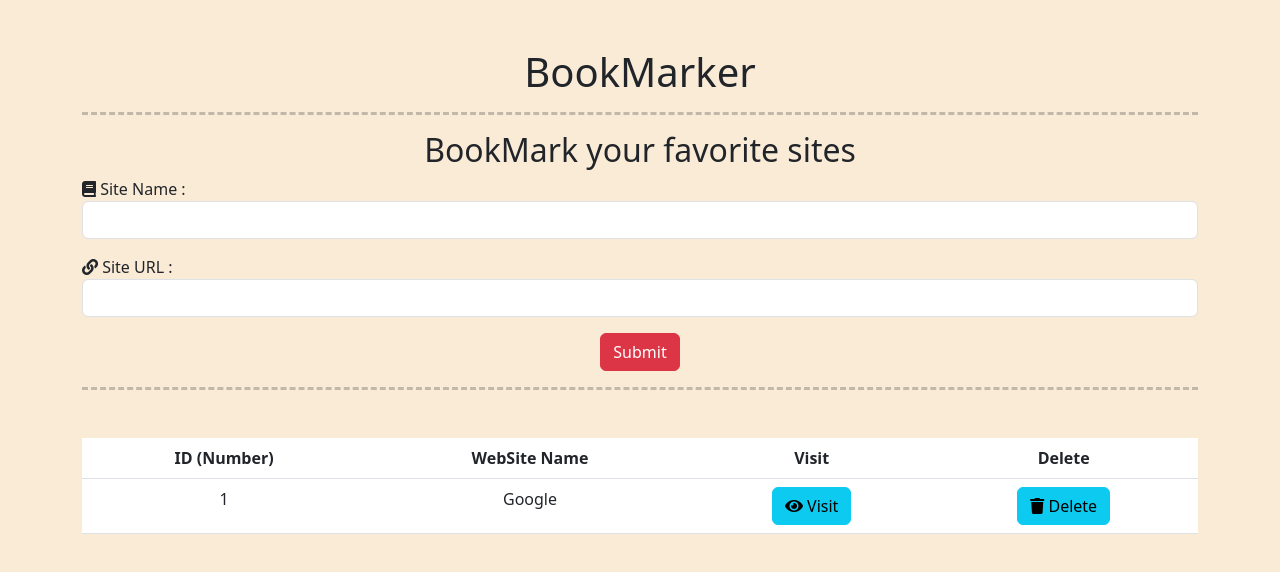
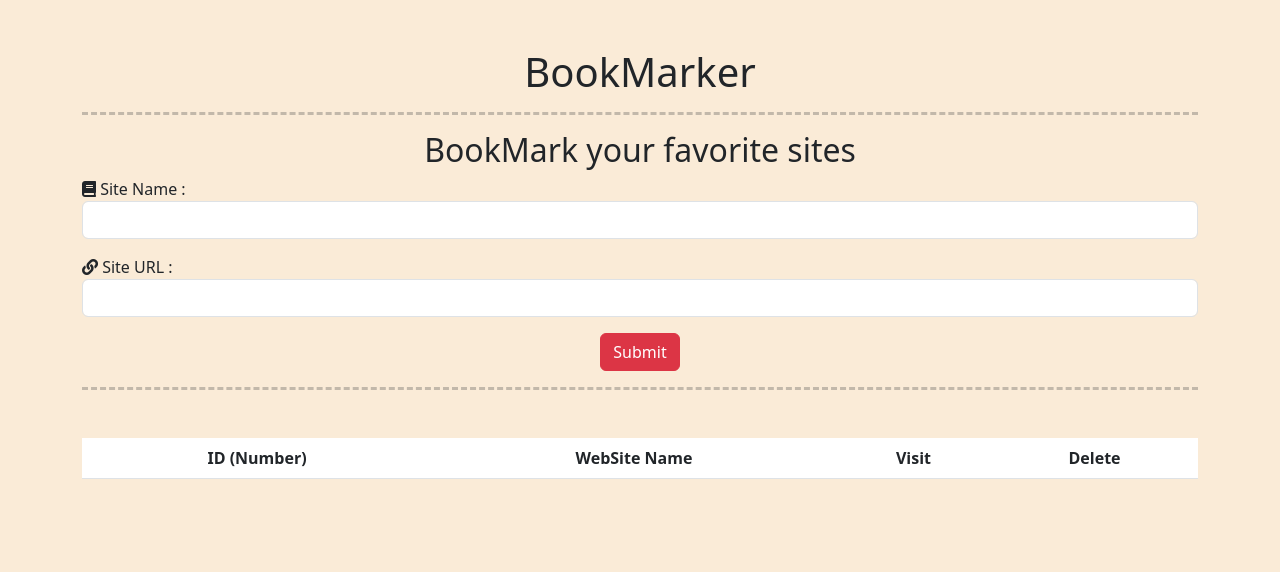
Before and after one commit to Ahmed13-11/Weather-App, a plain HTML site: page Index.html in a window 1280 px wide. Drawn offline with Linux system fonts and the light colour scheme.

Commit message:
First commit

```diff
--- a/Index.html
+++ b/Index.html
@@ -33,13 +33,6 @@
         </tr>
       </thead>
       <tbody id="tableBody">
-        <tr class="">
-          <td>1</td>
-          <td>Google</td>
-          <td><a href="https://www.google.com/" id="websiteLink" target="_blank"><button class="btn btn-info"><i class="fas fa-eye"></i>  Visit</button></a></td>
-          <td><button class="btn btn-info" id="butDelete"><i class="fas fa-trash"></i>  Delete</button></td>
-        </tr>
-        <tr class="">
       </tbody>
     </table>
   </div>
--- a/Js/main.js
+++ b/Js/main.js
@@ -39,7 +39,7 @@ function addWebsit() {
         display();
     }
     else {
-        alert("غلط يا عم الجاموسة")
+        alert("Invalid")
     }
 }
 
```
Also changed, not shown: Assignment 1 Js.txt (deleted).
